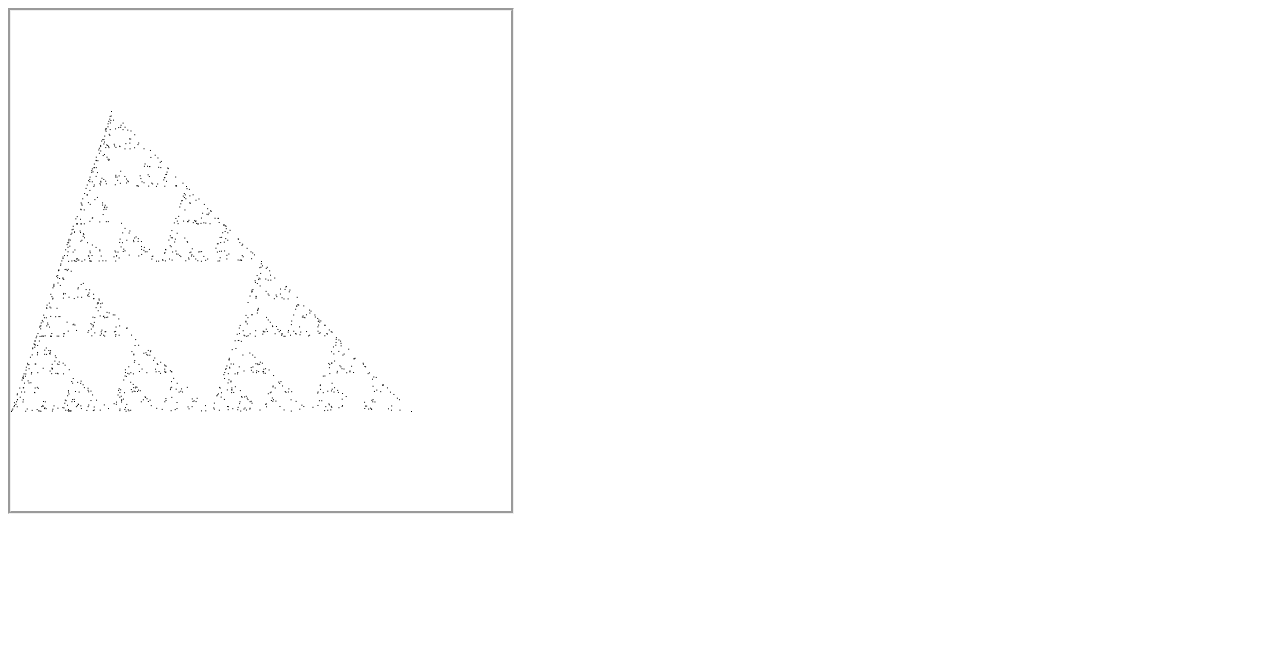
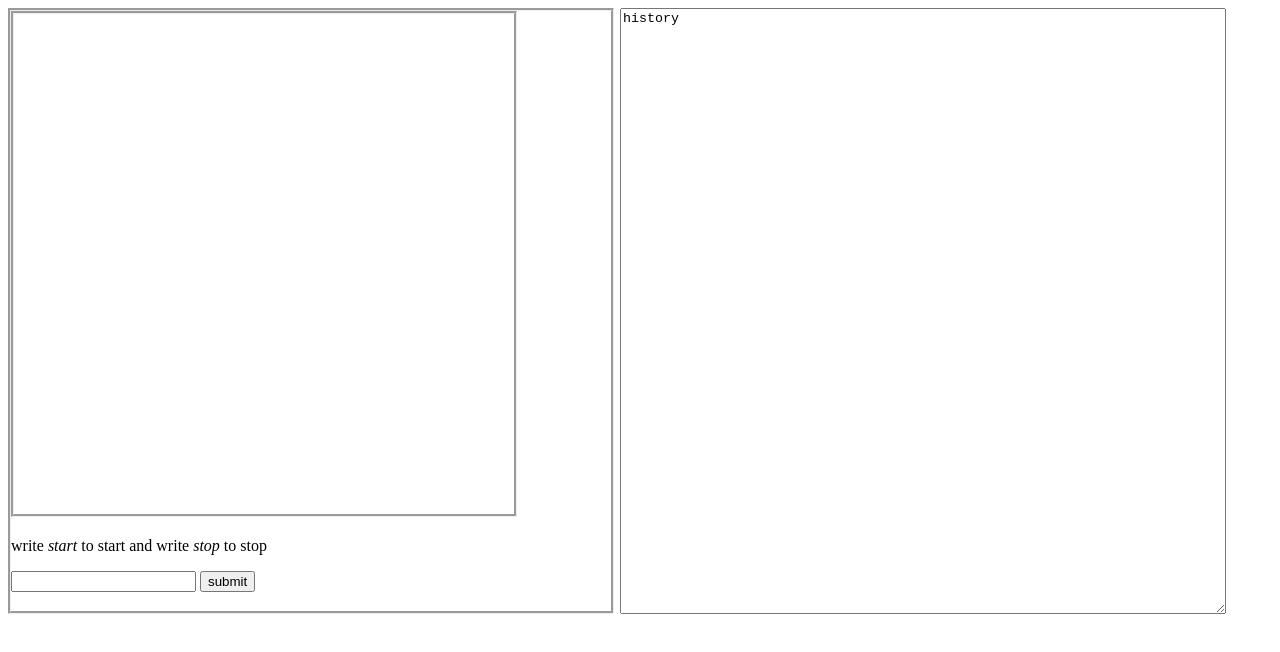
Before and after one commit to AlexanSimikyan/triangle, a plain HTML site: page index.html in a window 1280 px wide. Drawn offline with Linux system fonts and the light colour scheme.

Commit message:
Add files via upload

```diff
--- a/index.html
+++ b/index.html
@@ -3,10 +3,17 @@
 <head>
 	<meta charset="UTF-8">
 	<meta name="viewport" content="width=device-width, initial-scale=1.0">
+	<link rel="stylesheet" href="style.css">
 	<title>Document</title>
 </head>
 <body>
-	<canvas id="canvas" height="500" width="500" style="border-style: groove;"></canvas>
+	<div class='div_canvas'>
+		<canvas id="canvas" height="500" width="500" style="border-style: groove;"></canvas>
+		<p>write <i>start</i> to start and write <i>stop</i> to stop</p>
+		<input id='input' type="text">
+		<button onclick="command()"> submit</button>
+	</div>
+	<textarea id='texta' readonly>history</textarea>
 	<script src="script.js"></script>
 </body>
 </html>
--- a/script.js
+++ b/script.js
@@ -11,7 +11,58 @@ var bx = 0;
 var by = 400;
 var cx = 400;
 var cy = 400;
-var i = setInterval('game()');
+var color = 'black'
+function start(){
+	var i = setInterval('game()',1);
+
+}
+function stop(){
+	var i = clearInterval(1);
+}
+
+
+
+function command() {
+	let a = document.getElementById('input');
+	let ta = document.getElementById('texta');
+	var com = a.value;
+	console.log(com);
+	switch (com) {
+		case 'start':
+			ta.value += '\n' + '>start'
+			start();
+			break;
+		case 'stop':
+			ta.value += '\n' + '>stop'
+			stop();
+			break
+		case 'red':
+			ta.value += '\n' + '>color changed to red'
+			color = 'red';
+			break;
+		case 'yellow':
+			ta.value += '\n' + '>color changed to yellow'
+			color = 'yellow';
+			break;
+		case 'green':
+			ta.value += '\n' + '>color changed to green'
+			color = 'green';
+			break;
+		case 'blue':
+			ta.value += '\n' + '>color changed to blue'
+			color = 'blue';
+			break;
+		case 'purple':
+			ta.value +=  '\n' + '>color changed to purple'
+			color = 'purple';
+			break
+		default:
+			alert('unknown command')
+			break;
+	}
+	a.value = '';
+
+}
 function game(){
 	let n = Math.round((Math.random()*10))%3;
 	if(n == 0){
@@ -26,6 +77,7 @@ function game(){
 		xp += move(xp, cx);
 		yp += move(yp, cy);
 	}
+	ctx.fillStyle = color
 	ctx.fillRect(xp, yp, 1, 1);
 	ctx.fillRect(ax, ay, 1, 1);
 	ctx.fillRect(bx, by, 1, 1);
--- a/style.css
+++ b/style.css
@@ -11,3 +11,10 @@
     width: 600px;
     height: 600px;
 }
+#texta{
+	position: absolute;
+	left: 620px;
+	top: 8px;
+	width: 600px;
+	height: 600px;
+}
```
